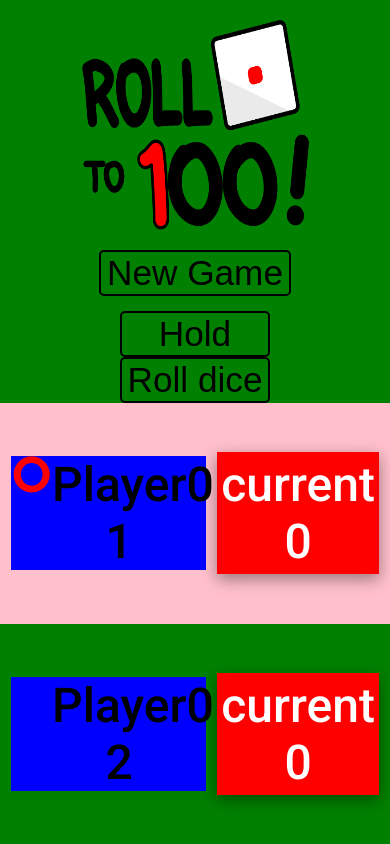
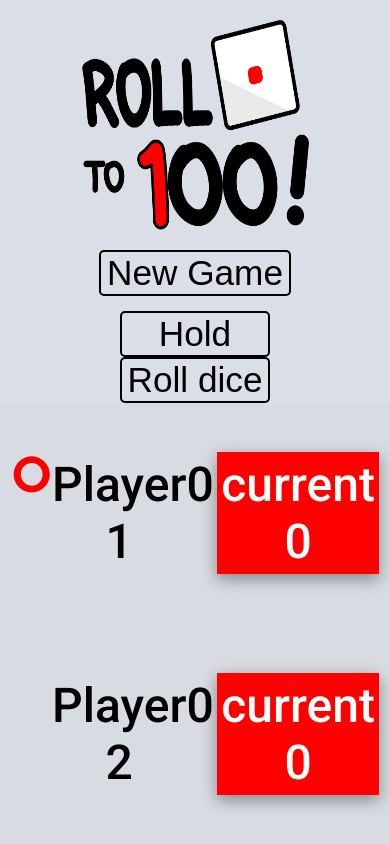
Before and after one commit to QiaoAn05/roll-to-100, a PHP site: page / in a window 390 px wide. Run offline with PHP 8.4, Linux system fonts and the light colour scheme.

Commit message:
change color background for responsive

```diff
--- a/style.css
+++ b/style.css
@@ -76,7 +76,7 @@
     .container {
       display: flex;
       flex-direction: column;
-      background: pink;
+      background: rgba(63, 81, 110, .2);
     }
     .container :nth-child(1) { order: 2; }
     .container :nth-child(2) { order: 1; }
@@ -84,19 +84,18 @@
 
     .box-p1, .box-p2, .box-btn {
       text-align: center;
-      background: green;
       width: 100%;
       display: flex;
     }
 
     .box-btn {
       flex-direction: column-reverse;
+      box-shadow: none;
     }
 
     .box-p1 {
       flex-direction: row-reverse;
       height: 100%;
-      background: pink;
     }
 
     .box-p2 {
@@ -105,7 +104,6 @@
 
     .box-player-score1 {
       display: flex;
-      background: blue;
       width: 50%;
       justify-content: space-between;
     }
@@ -115,7 +113,6 @@
 
     .box-player-score2 {
       display: flex;
-      background: blue;
       width: 50%;
       justify-content: space-between;
     }
```
